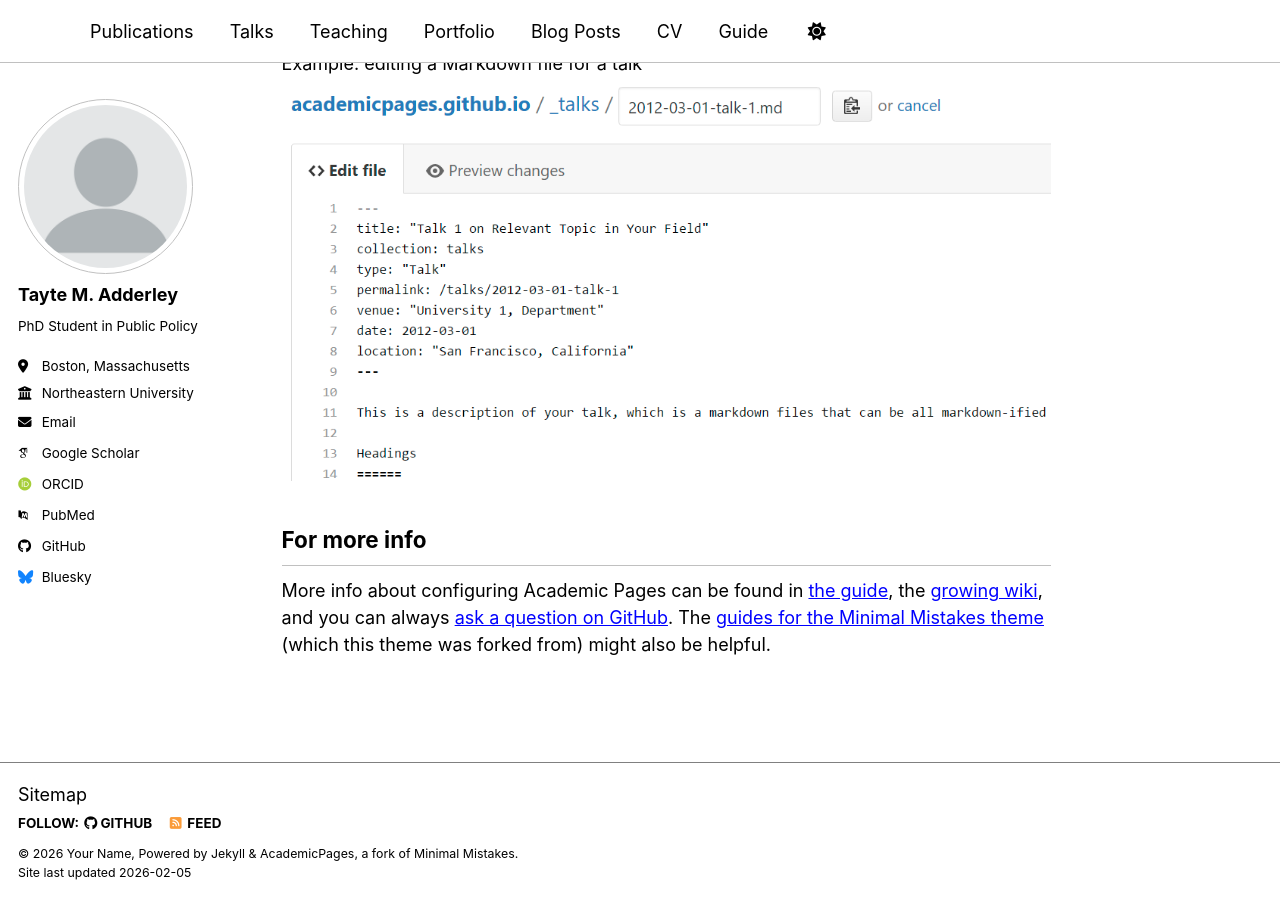
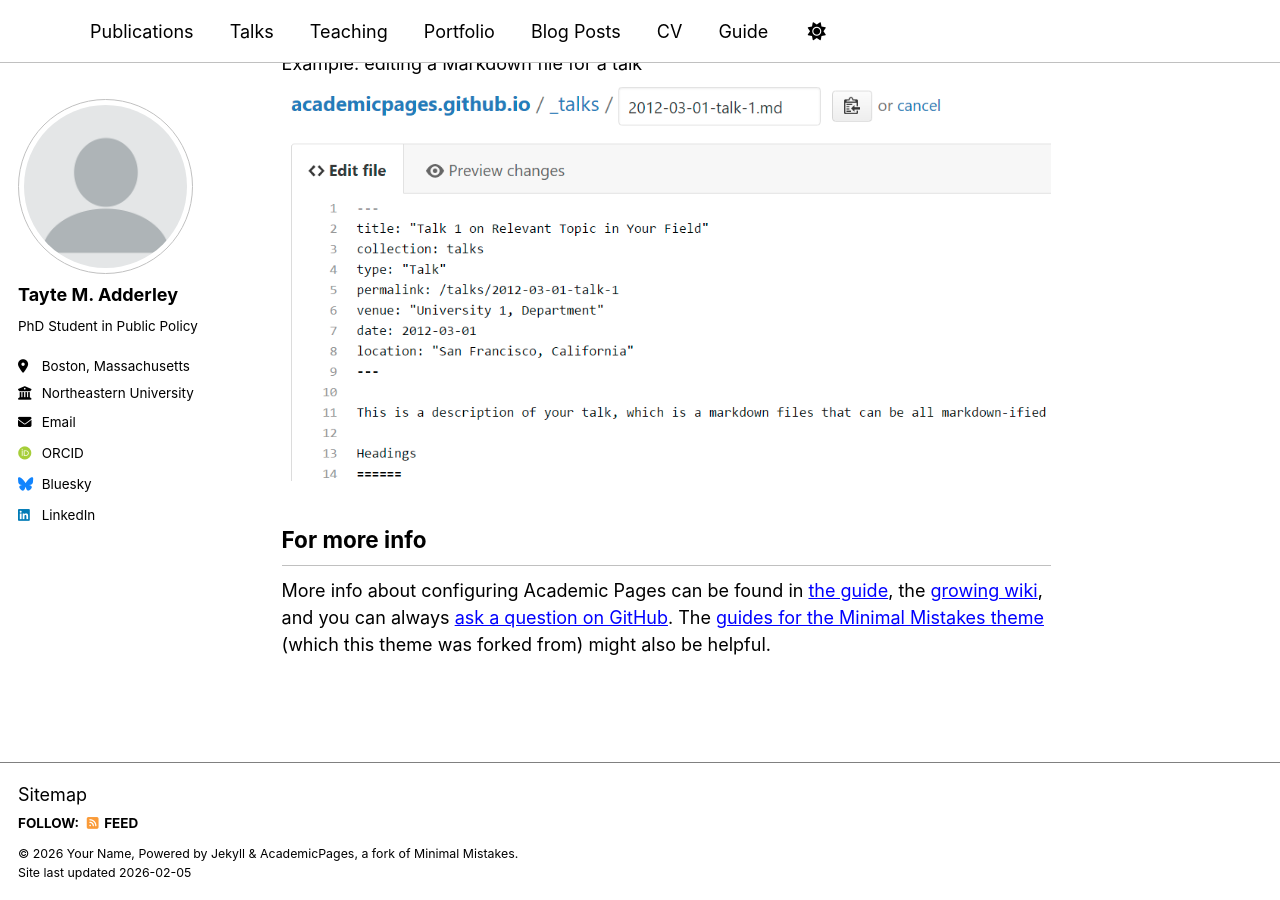
Before and after one commit to tayteadderley/tayteadderley.github.io, a Jekyll site: the page built from _pages/about.md, in a window 1280 px wide and 900 px high, scrolled down 2718 px. Built offline with Jekyll 4.4.1, drawn with Linux system fonts in a browser that asks for light colours; some web fonts are replaced; a script bundle is joined from its source files by our own code; library files that are not in the unit come from our copies; some of the changed lines change nothing that is shown.

Commit message:
Update _config.yml

```diff
--- a/_config.yml
+++ b/_config.yml
@@ -35,13 +35,13 @@ author:
   # Academic websites
   academia         : # URL
   arxiv            : # URL - Update with the correct link to your profile
-  googlescholar    : "https://scholar.google.com/citations?user=PS_CX0AAAAAJ"
+  googlescholar    : # URL
   inspire-hep      : # URL
   impactstory      : # URL
-  orcid            : "https://orcid.org/yourorcidurl"
+  orcid            : "https://orcid.org/0009-0007-6172-7202"
   semantic         : # URL
   ssrn             : # URL
-  pubmed           : "https://www.ncbi.nlm.nih.gov/pubmed/?term=john+snow"
+  pubmed           : # URL
   researchgate     : # URL
   scopus           : # URL
   zotero           : # URL
@@ -51,7 +51,7 @@ author:
   bitbucket        : # Username - Update with your username on the site
   codepen          : # Username
   dribbble         : # Username
-  github           : "academicpages"
+  github           : # Username
   kaggle           : # Username
   stackoverflow    : # User number or user number and name (i.e., use "1" or "1/jeff-atwood")
 
@@ -66,7 +66,7 @@ author:
   keybase          : # Username
   instagram        : # Username
   lastfm           : # Username
-  linkedin         : # Username
+  linkedin         : "https://www.linkedin.com/in/taytemadderley/"
   mastodon         : # URL
   medium           : # URL
   pinterest        : # Username
```
